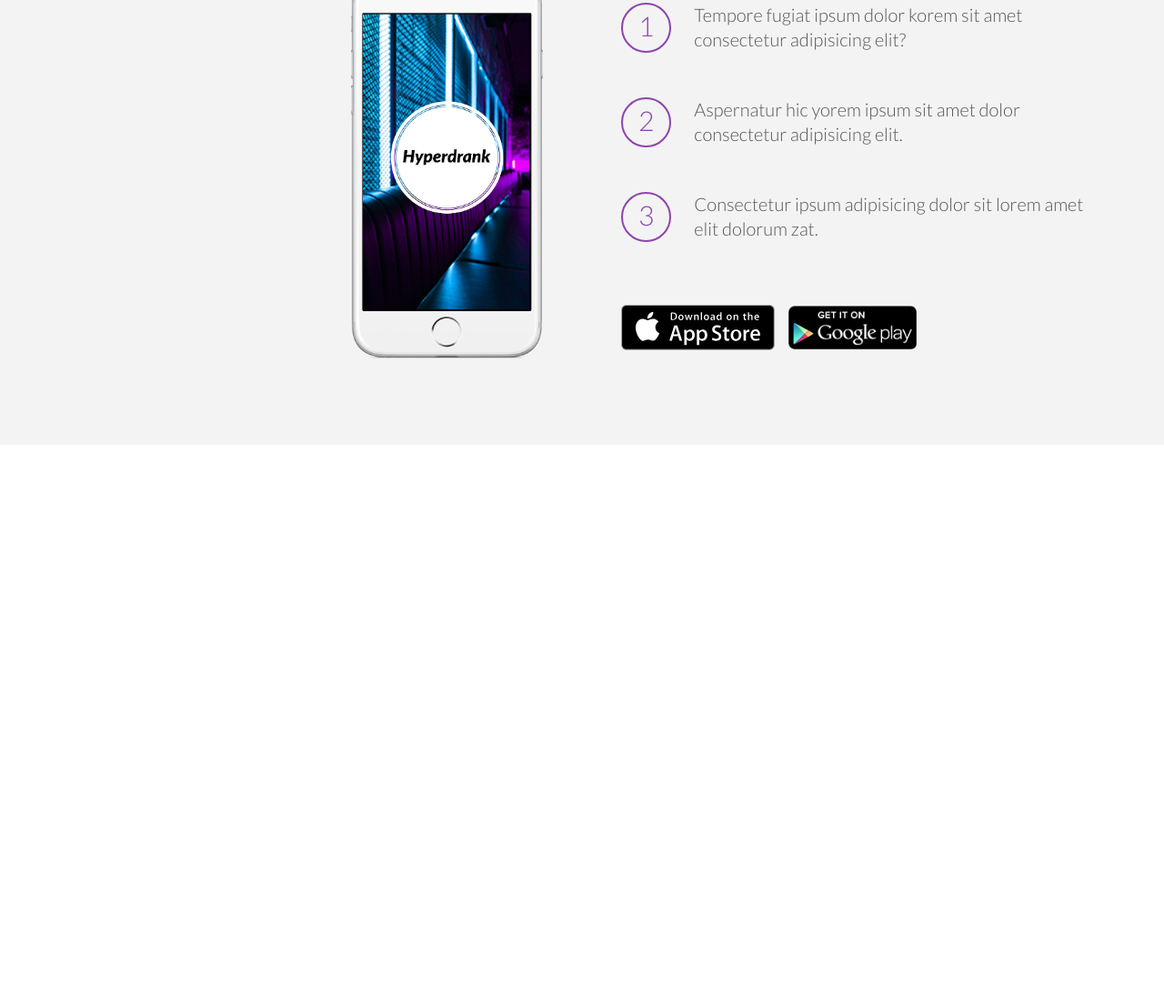
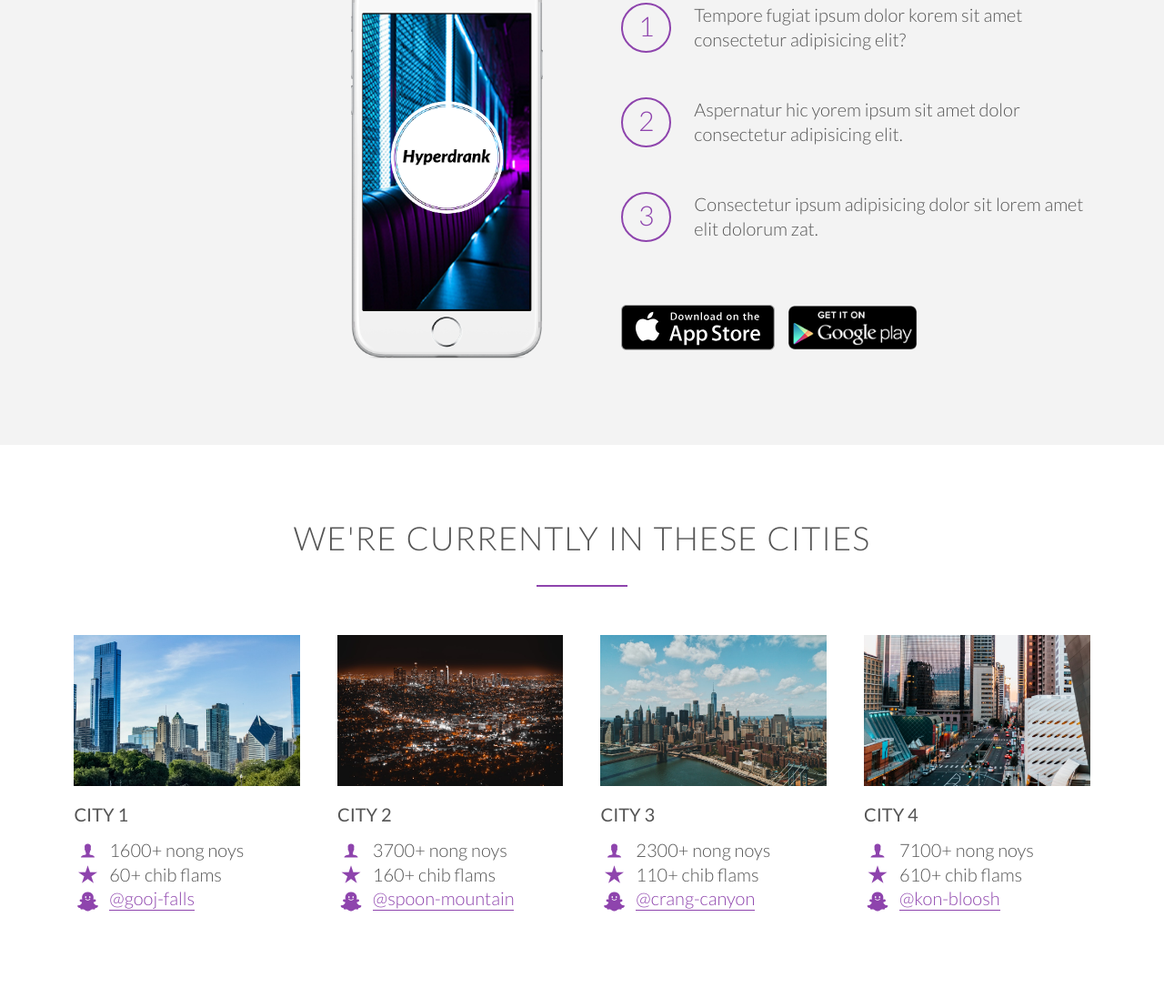
Before and after one commit to jonnynoone/hyperdrank, a plain HTML site: page index.html in a window 1280 px wide. Shown: the part 2253-3361 px from the top of the page at 91% size. Before the commit the page ends 2742 px from the top, so only its background shows below. Drawn offline with Linux system fonts and the light colour scheme; files whose address does not match are found by name.

Commit message:
city section complete

```diff
--- a/index.html
+++ b/index.html
@@ -163,6 +163,82 @@
             </div>
         </div>
     </section>
+
+    <section class="section-cities">
+        <div class="row">
+            <h2>We're currently in these cities</h2>
+        </div>
+
+        <div class="row">
+            <div class="col span-1-of-4 box">
+                <img src="resources/img/city2.jpg" alt="City 1">
+                <h3>City 1</h3>
+                <div>
+                    <i class="ion-ios-person icon-small"></i>
+                    1600+ nong noys
+                </div>
+                <div>
+                    <i class="ion-ios-star icon-small"></i>
+                    60+ chib flams
+                </div>
+                <div>
+                    <i class="ion-social-snapchat icon-small"></i>
+                    <a href="#">@gooj-falls</a>
+                </div>
+            </div>
+
+            <div class="col span-1-of-4 box">
+                <img src="resources/img/city4.jpg" alt="City 2">
+                <h3>City 2</h3>
+                <div>
+                    <i class="ion-ios-person icon-small"></i>
+                    3700+ nong noys
+                </div>
+                <div>
+                    <i class="ion-ios-star icon-small"></i>
+                    160+ chib flams
+                </div>
+                <div>
+                    <i class="ion-social-snapchat icon-small"></i>
+                    <a href="#">@spoon-mountain</a>
+                </div>
+            </div>
+
+            <div class="col span-1-of-4 box">
+                <img src="resources/img/city3.jpg" alt="City 3">
+                <h3>City 3</h3>
+                <div>
+                    <i class="ion-ios-person icon-small"></i>
+                    2300+ nong noys
+                </div>
+                <div>
+                    <i class="ion-ios-star icon-small"></i>
+                    110+ chib flams
+                </div>
+                <div>
+                    <i class="ion-social-snapchat icon-small"></i>
+                    <a href="#">@crang-canyon</a>
+                </div>
+            </div>
+
+            <div class="col span-1-of-4 box">
+                <img src="resources/img/city1.jpg" alt="City 4">
+                <h3>City 4</h3>
+                <div>
+                    <i class="ion-ios-person icon-small"></i>
+                    7100+ nong noys
+                </div>
+                <div>
+                    <i class="ion-ios-star icon-small"></i>
+                    610+ chib flams
+                </div>
+                <div>
+                    <i class="ion-social-snapchat icon-small"></i>
+                    <a href="#">@kon-bloosh</a>
+                </div>
+            </div>
+        </div>
+    </section>
 </body>
 
 </html>
--- a/resources/css/style.css
+++ b/resources/css/style.css
@@ -101,8 +101,37 @@ h2:after {
     margin-bottom: 15px;
 }
 
+.icon-small {
+    display: inline-block;
+    width: 30px;
+    text-align: center;
+    color: #8e44ad;
+    font-size: 120%;
+    margin-right: 5px;
+
+    /* align text and icons */
+    vertical-align: middle;
+}
+
+/* ----- LINKS ----- */
+a:link,
+a:visited {
+    color: #8e44ad;
+    text-decoration: none;
+    padding-bottom: 1px;
+    border-bottom: 1px solid #8e44ad;
+    transition: border 0.2s, color 0.2s;
+}
+
+a:hover,
+a:active {
+    color: #555;
+    border-bottom: 1px solid transparent;
+}
+
 /* ----- BUTTONS ----- */
-.btn {
+.btn:link,
+.btn:visited {
     display: inline-block;
     padding: 10px 30px;
     font-weight: 300;
@@ -111,14 +140,16 @@ h2:after {
     transition: border 0.2s, color 0.2s, background-color 0.2s;
 }
 
-.btn-full {
+.btn-full:link,
+.btn-full:visited {
     color: #fff;
     margin-right: 15px;
     background-color: #8e44ad;
     border: 1px solid #8e44ad;
 }
 
-.btn-ghost {
+.btn-ghost:link,
+.btn-ghost:visited {
     color: #8e44ad;
     background-color: rgba(255, 255, 255, 0.8);
     border: 1px solid #8e44ad;
@@ -289,8 +320,34 @@ header {
     margin-right: 25px;
 }
 
+.btn-app:link,
+.btn-app:visited {
+    border: none;
+}
+
 .btn-app img {
     height: 50px;
     width: auto;
     margin-right: 10px;
 }
+
+/* -------------------------------------- */
+/* CITIES */
+/* -------------------------------------- */
+.box img {
+    width: 100%;
+    height: auto;
+    margin-bottom: 15px;
+}
+
+.city-feature {
+    margin-bottom: 5px;
+}
+
+.section-cities .ion-ios-person {
+    margin-top: -4px;
+}
+
+.section-cities .ion-ios-star {
+    margin-top: -7px;
+}
```
